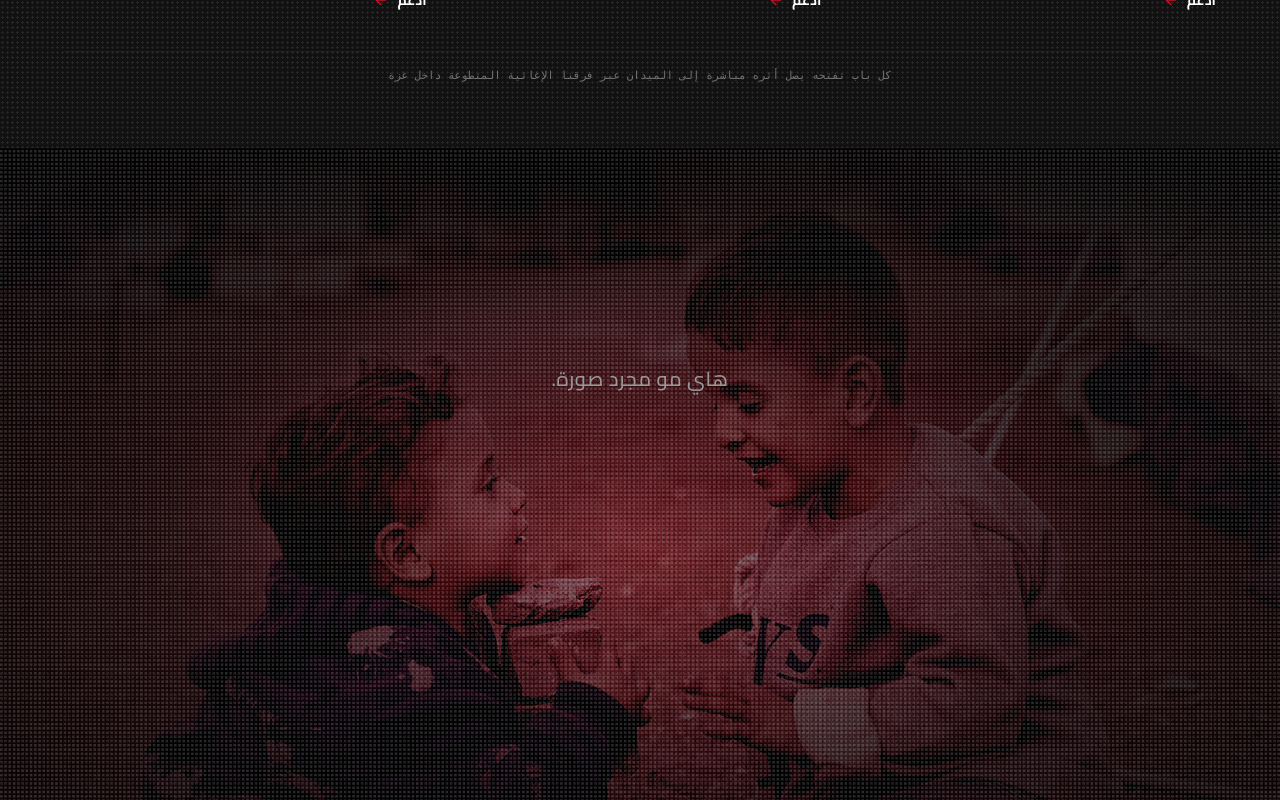
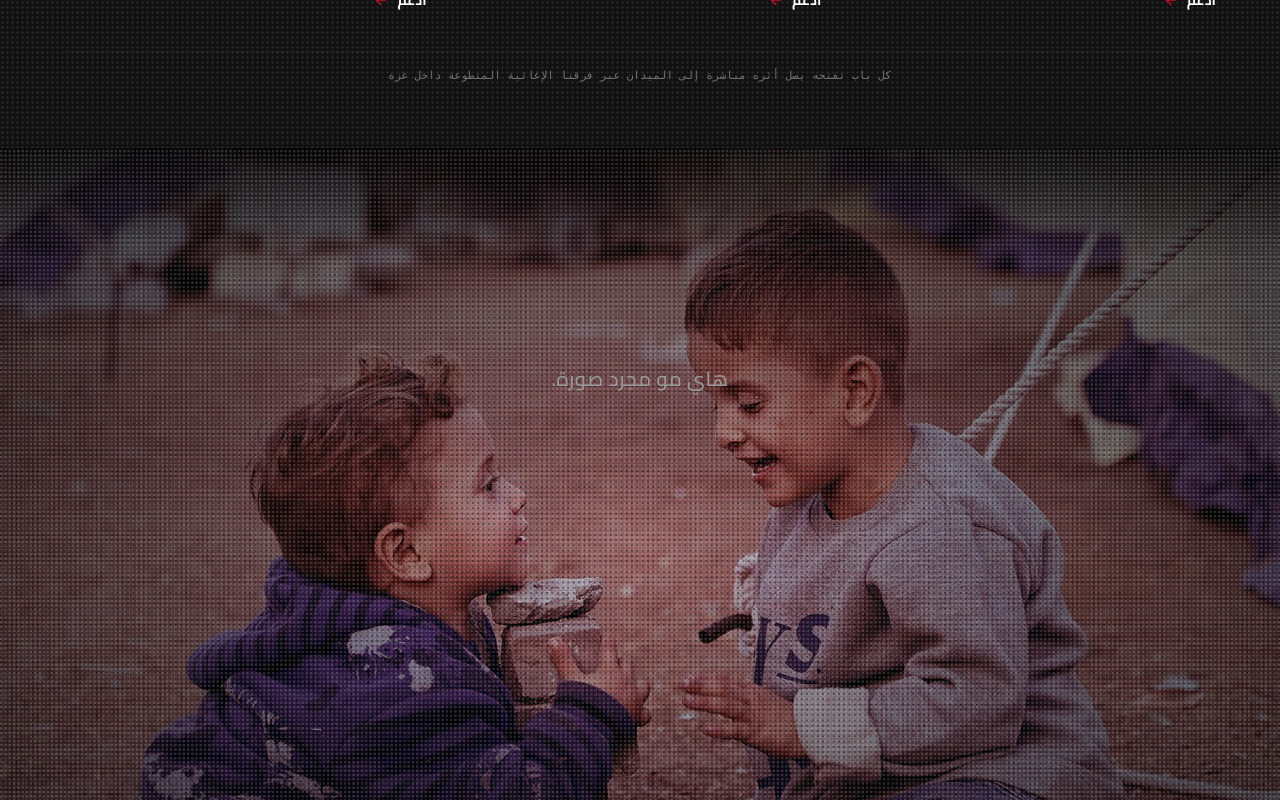
Before and after one commit to yahya759/gaza, a React (Vite) app: page / in a window 1280 px wide. Shown: the part 2760-3560 px from the top of the page. Built offline with nearby package versions, Linux system fonts and the light colour scheme; a web font is replaced by a local one.

Commit message:
تخفيف الفلتر الأحمر والفينيت عشان الصورة تبين أوضح

```diff
--- a/src/components/CinematicMomentSection.tsx
+++ b/src/components/CinematicMomentSection.tsx
@@ -68,18 +68,18 @@ export const CinematicMomentSection: React.FC<CinematicMomentSectionProps> = ({
             src={schoolbagImg}
             alt="طفلان يلعبان بين الخيام في مخيم نزوح، طفولة سُرقت منها المدرسة"
             referrerPolicy="no-referrer"
-            className="w-full h-full object-cover object-center filter contrast-135 brightness-75"
+            className="w-full h-full object-cover object-center filter contrast-110 brightness-95"
           />
 
-          {/* Duotone Palestinian Red tint overlay (#CE1126) */}
+          {/* Duotone Palestinian Red tint overlay (#CE1126) — lightened so the photo stays visible */}
           <div
-            className="absolute inset-0 pointer-events-none mix-blend-color opacity-70"
+            className="absolute inset-0 pointer-events-none mix-blend-color opacity-30"
             style={{ backgroundColor: '#CE1126' }}
           />
 
-          {/* Heavy Dark Vignette to direct focus to centered typography */}
+          {/* Dark Vignette to direct focus to centered typography — softened */}
           <div
-            className="absolute inset-0 pointer-events-none bg-radial from-black/40 via-black/85 to-black"
+            className="absolute inset-0 pointer-events-none bg-radial from-black/15 via-black/55 to-black/85"
           />
 
           {/* Additional edge fades for total seamless dark immersion */}
```
